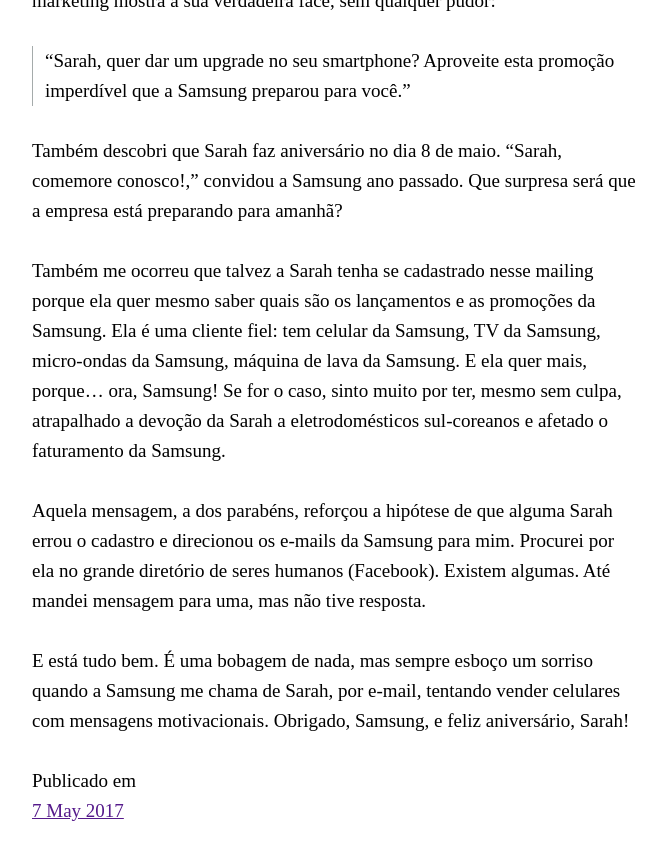
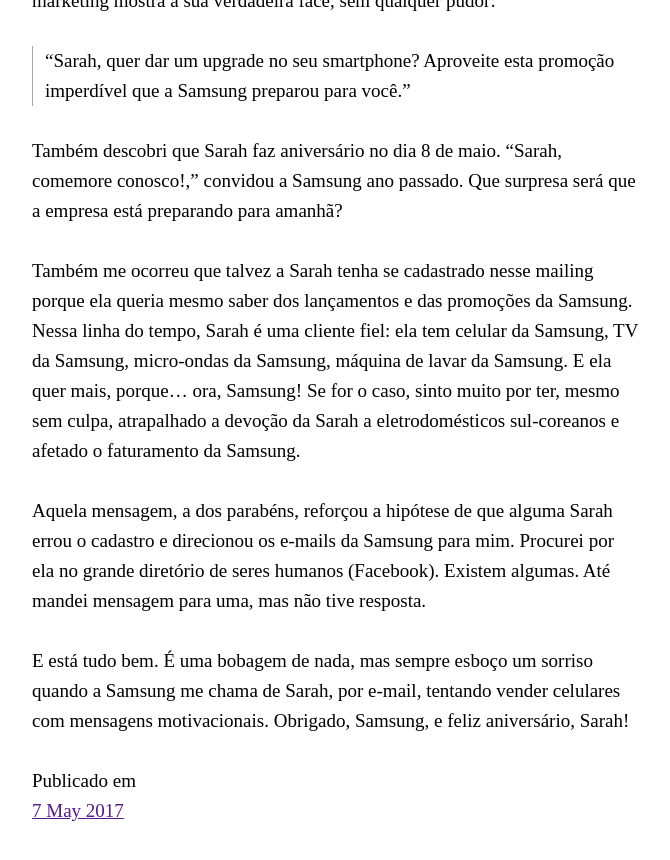
Before and after one commit to rghedin/rghedin.github.io, a Jekyll site: the page built from _posts/2017-05-07-eu-sarah-e-a-samsung.md, in a window 1280 px wide and 900 px high, scrolled down 1512 px. Shown: the top 860 px of the window, without its empty margins (304-974 px from the left). Built offline with Jekyll 4.4.1, drawn with Linux system fonts in a browser that asks for light colours.

Commit message:
Correções gramaticais e ortográficas

```diff
--- a/_posts/2017-05-07-eu-sarah-e-a-samsung.md
+++ b/_posts/2017-05-07-eu-sarah-e-a-samsung.md
@@ -27,7 +27,7 @@ Vez ou outra, o manto do storytelling-isso-é-CONTENT cai e o e-mail marketing m
 
 Também descobri que Sarah faz aniversário no dia 8 de maio. “Sarah, comemore conosco!,” convidou a Samsung ano passado. Que surpresa será que a empresa está preparando para amanhã?
 
-Também me ocorreu que talvez a Sarah tenha se cadastrado nesse mailing porque ela quer mesmo saber quais são os lançamentos e as promoções da Samsung. Ela é uma cliente fiel: tem celular da Samsung, TV da Samsung, micro-ondas da Samsung, máquina de lava da Samsung. E ela quer mais, porque… ora, Samsung! Se for o caso, sinto muito por ter, mesmo sem culpa, atrapalhado a devoção da Sarah a eletrodomésticos sul-coreanos e afetado o faturamento da Samsung.
+Também me ocorreu que talvez a Sarah tenha se cadastrado nesse mailing porque ela queria mesmo saber dos lançamentos e das promoções da Samsung. Nessa linha do tempo, Sarah é uma cliente fiel: ela tem celular da Samsung, TV da Samsung, micro-ondas da Samsung, máquina de lavar da Samsung. E ela quer mais, porque… ora, Samsung! Se for o caso, sinto muito por ter, mesmo sem culpa, atrapalhado a devoção da Sarah a eletrodomésticos sul-coreanos e afetado o faturamento da Samsung.
 
 Aquela mensagem, a dos parabéns, reforçou a hipótese de que alguma Sarah errou o cadastro e direcionou os e-mails da Samsung para mim. Procurei por ela no grande diretório de seres humanos (Facebook). Existem algumas. Até mandei mensagem para uma, mas não tive resposta.
 
```
